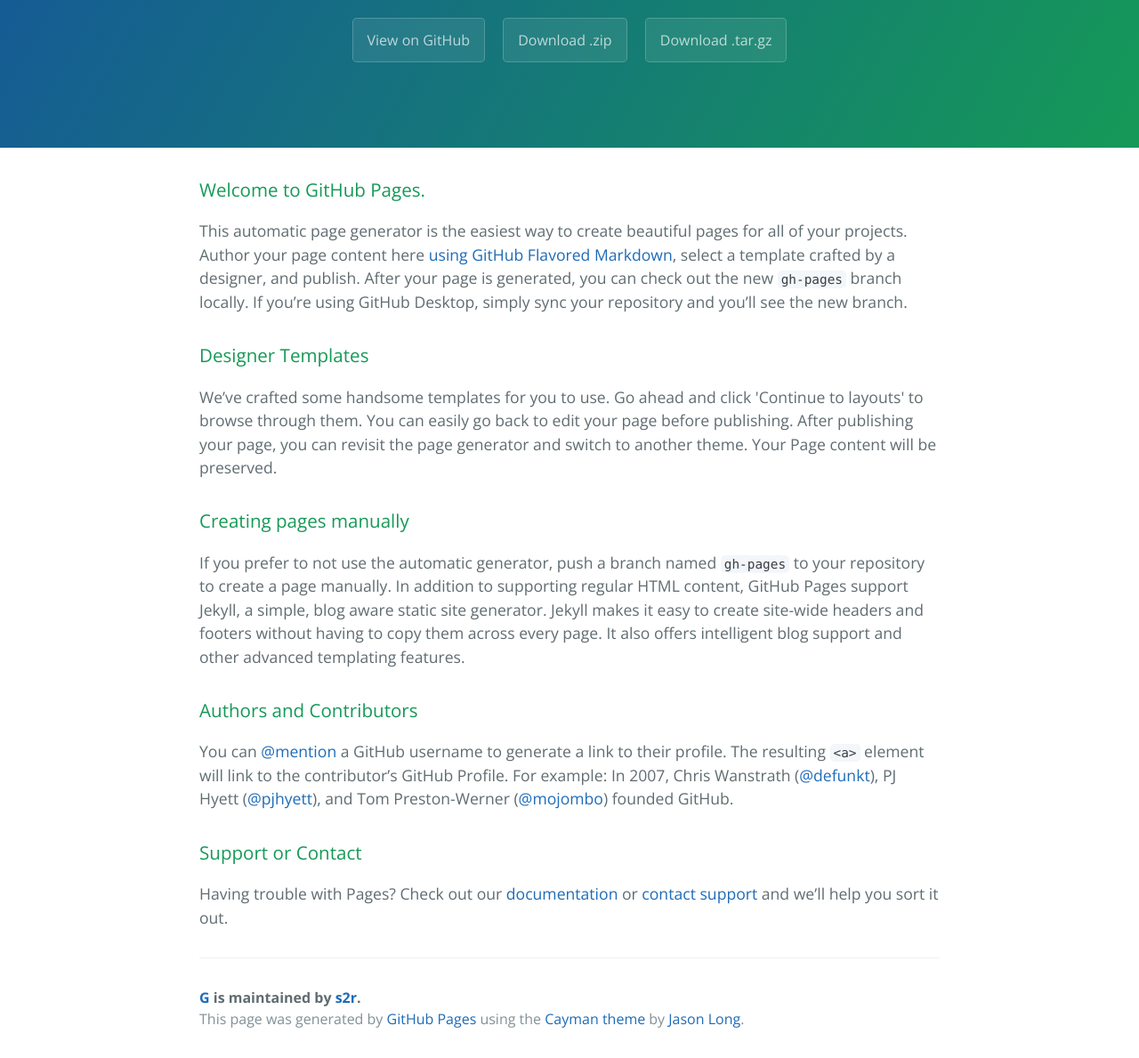
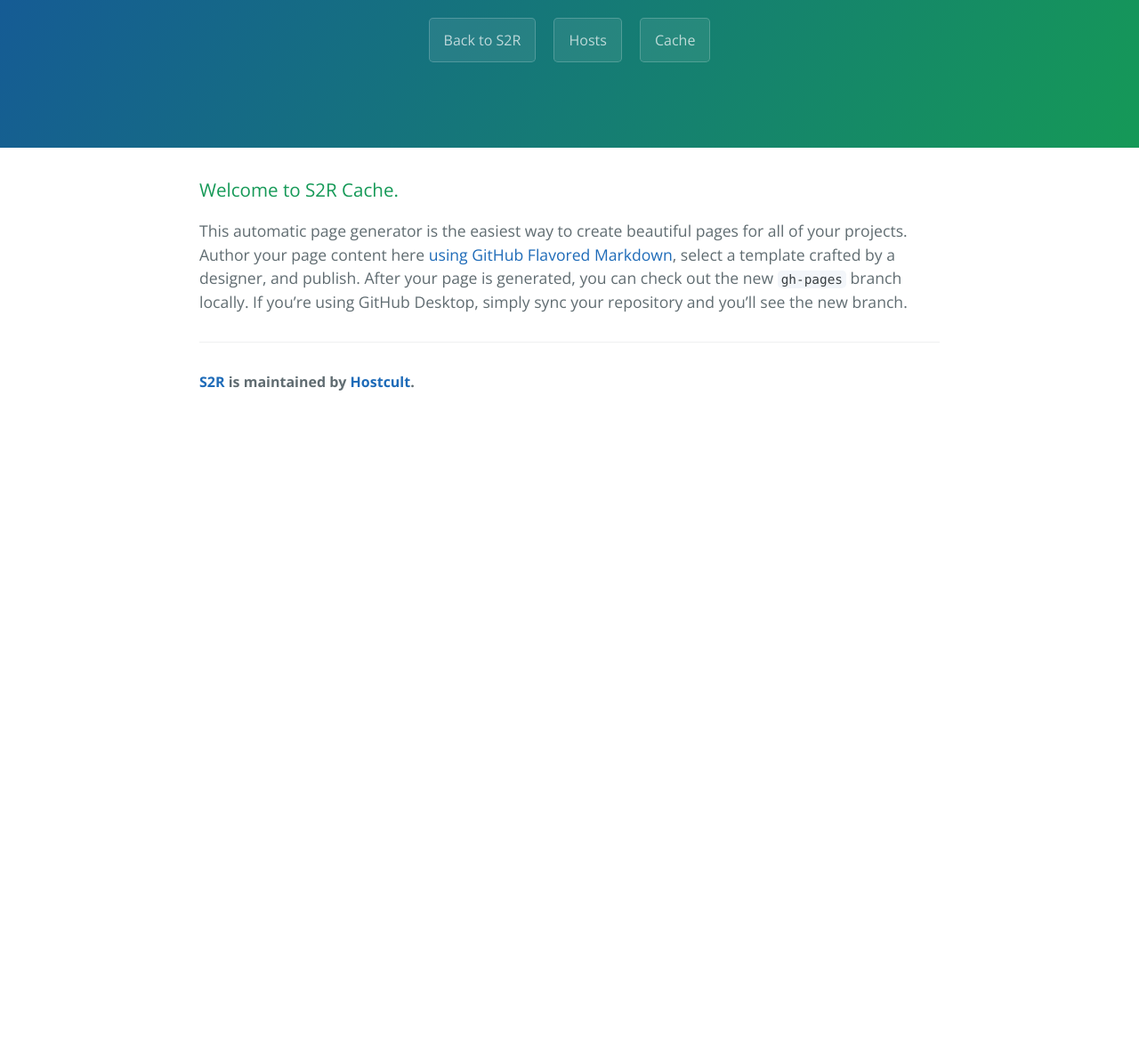
Before and after one commit to s2r/s2r.github.io, a plain HTML site: page index.html in a window 1280 px wide. Shown: the part 170-1359 px from the top of the page at 89% size. After the commit the page ends 800 px from the top, so only its background shows below. Drawn offline with nearby package versions, Linux system fonts and the light colour scheme.

Commit message:
update do index

```diff
--- a/index.html
+++ b/index.html
@@ -11,47 +11,24 @@
   </head>
   <body>
     <section class="page-header">
-      <h1 class="project-name">S2R</h1>
+      <h1 class="project-name">S2R Cache</h1>
       <h2 class="project-tagline"></h2>
-      <a href="https://github.com/s2r/g" class="btn">View on GitHub</a>
-      <a href="https://github.com/s2r/g/zipball/master" class="btn">Download .zip</a>
-      <a href="https://github.com/s2r/g/tarball/master" class="btn">Download .tar.gz</a>
+      <a href="http://s2r.org/" class="btn">Back to S2R</a>
+      <a href="#" class="btn">Hosts</a>
+      <a href="#" class="btn">Cache</a>
     </section>
 
     <section class="main-content">
       <h3>
-<a id="welcome-to-github-pages" class="anchor" href="#welcome-to-github-pages" aria-hidden="true"><span class="octicon octicon-link"></span></a>Welcome to GitHub Pages.</h3>
+<a id="welcome-to-github-pages" class="anchor" href="#welcome-to-github-pages" aria-hidden="true"><span class="octicon octicon-link"></span></a>Welcome to S2R Cache.</h3>
 
 <p>This automatic page generator is the easiest way to create beautiful pages for all of your projects. Author your page content here <a href="https://guides.github.com/features/mastering-markdown/">using GitHub Flavored Markdown</a>, select a template crafted by a designer, and publish. After your page is generated, you can check out the new <code>gh-pages</code> branch locally. If you’re using GitHub Desktop, simply sync your repository and you’ll see the new branch.</p>
 
-<h3>
-<a id="designer-templates" class="anchor" href="#designer-templates" aria-hidden="true"><span class="octicon octicon-link"></span></a>Designer Templates</h3>
-
-<p>We’ve crafted some handsome templates for you to use. Go ahead and click 'Continue to layouts' to browse through them. You can easily go back to edit your page before publishing. After publishing your page, you can revisit the page generator and switch to another theme. Your Page content will be preserved.</p>
-
-<h3>
-<a id="creating-pages-manually" class="anchor" href="#creating-pages-manually" aria-hidden="true"><span class="octicon octicon-link"></span></a>Creating pages manually</h3>
-
-<p>If you prefer to not use the automatic generator, push a branch named <code>gh-pages</code> to your repository to create a page manually. In addition to supporting regular HTML content, GitHub Pages support Jekyll, a simple, blog aware static site generator. Jekyll makes it easy to create site-wide headers and footers without having to copy them across every page. It also offers intelligent blog support and other advanced templating features.</p>
-
-<h3>
-<a id="authors-and-contributors" class="anchor" href="#authors-and-contributors" aria-hidden="true"><span class="octicon octicon-link"></span></a>Authors and Contributors</h3>
-
-<p>You can <a href="https://github.com/blog/821" class="user-mention">@mention</a> a GitHub username to generate a link to their profile. The resulting <code>&lt;a&gt;</code> element will link to the contributor’s GitHub Profile. For example: In 2007, Chris Wanstrath (<a href="https://github.com/defunkt" class="user-mention">@defunkt</a>), PJ Hyett (<a href="https://github.com/pjhyett" class="user-mention">@pjhyett</a>), and Tom Preston-Werner (<a href="https://github.com/mojombo" class="user-mention">@mojombo</a>) founded GitHub.</p>
-
-<h3>
-<a id="support-or-contact" class="anchor" href="#support-or-contact" aria-hidden="true"><span class="octicon octicon-link"></span></a>Support or Contact</h3>
-
-<p>Having trouble with Pages? Check out our <a href="https://help.github.com/pages">documentation</a> or <a href="https://github.com/contact">contact support</a> and we’ll help you sort it out.</p>
-
       <footer class="site-footer">
-        <span class="site-footer-owner"><a href="https://github.com/s2r/g">G</a> is maintained by <a href="https://github.com/s2r">s2r</a>.</span>
-
-        <span class="site-footer-credits">This page was generated by <a href="https://pages.github.com">GitHub Pages</a> using the <a href="https://github.com/jasonlong/cayman-theme">Cayman theme</a> by <a href="https://twitter.com/jasonlong">Jason Long</a>.</span>
+        <span class="site-footer-owner"><a href="http://s2r.org">S2R</a> is maintained by <a href="http://www.hostcult.com/">Hostcult</a>.</span>
       </footer>
 
     </section>
 
-
   </body>
 </html>
```
